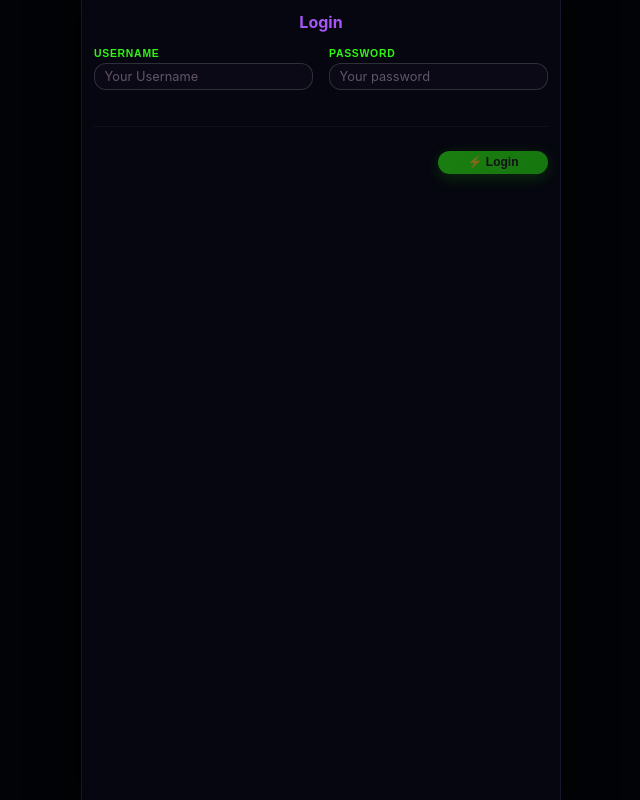
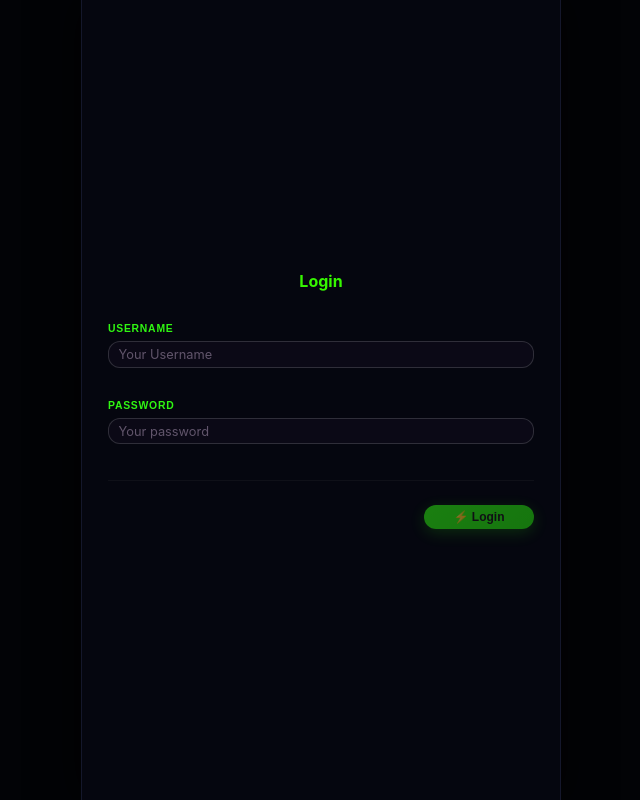
Before and after one commit to mohsingaur/poultry-app, an Angular app: page /login in a window 1280 px wide. Shown: the whole page, without its empty margins (319-959 px from the left). Built offline with nearby package versions, Linux system fonts and the light colour scheme.

Commit message:
added cool features

```diff
--- a/src/app/app.config.ts
+++ b/src/app/app.config.ts
@@ -3,13 +3,16 @@ import { provideRouter } from '@angular/router';
 
 import { routes } from './app.routes';
 import { provideServiceWorker } from '@angular/service-worker';
+import { provideHttpClient, withInterceptors } from '@angular/common/http';
+import { tokenInterceptor } from './services/token-interceptor';
 
 export const appConfig: ApplicationConfig = {
   providers: [
     provideBrowserGlobalErrorListeners(),
+    provideHttpClient(withInterceptors([tokenInterceptor])),
     provideRouter(routes), provideServiceWorker('ngsw-worker.js', {
-            enabled: !isDevMode(),
-            registrationStrategy: 'registerWhenStable:30000'
-          })
+      enabled: !isDevMode(),
+      registrationStrategy: 'registerWhenStable:30000'
+    })
   ],
 };
--- a/src/app/components/login/login.html
+++ b/src/app/components/login/login.html
@@ -18,11 +18,12 @@
     </div>
 </div>
 }
-<div style=" display: flex;flex-direction: column; justify-content: center; align-items: center;">
-    <!-- <div class="entry-form-container"> -->
+
+<div class="entry-form-container">
     <div class="form-heading">Login</div>
+
     <form [formRoot]="loginForm">
-        <div class="form-grid">
+
         <div class="form-group">
             <label class="form-label">Username</label>
             <input type="text" class="form-input" [formField]="loginForm.username" placeholder="Your Username">
@@ -32,6 +33,7 @@
             }
             }
         </div>
+
         <div class="form-group">
             <label class="form-label">Password</label>
             <input type="password" class="form-input" [formField]="loginForm.password" placeholder="Your password">
@@ -41,7 +43,7 @@
             }
             }
         </div>
-        </div>
+
         <div class="form-actions">
             <button type="submit" class="btn btn-primary" [disabled]="loginForm().invalid() || isLoading()">
                 @if (isLoading()) {
@@ -55,4 +57,3 @@
         </div>
     </form>
 </div>
-<!-- </div> -->
--- a/src/app/components/login/login.scss
+++ b/src/app/components/login/login.scss
@@ -0,0 +1,37 @@
+.alert {
+    position: absolute;
+    width: -webkit-fill-available;
+    margin-right: 1rem;
+}
+
+.entry-form-container {
+    display: flex;
+    flex-direction: column;
+    justify-content: center;
+    align-items: center;
+    gap: 1rem;
+    width: -webkit-fill-available;
+    height: -webkit-fill-available;
+}
+
+.form-heading {
+    color: #36f700;
+}
+
+form {
+    width: 100%;
+
+    .form-label {
+        padding-bottom: 0.2rem;
+    }
+
+    .form-group {
+        margin-bottom: 2rem;
+    }
+
+    .error {
+        font-size: 0.8rem;
+        color: #ff006a;
+        font-weight: 500;
+    }
+}
--- a/src/app/components/login/login.ts
+++ b/src/app/components/login/login.ts
@@ -24,7 +24,7 @@ export class Login {
   loginModel = signal({
     username: '',
     password: '',
-    userType: 'AppUser'
+    portal: 'app'
   });
   loginForm = form(this.loginModel, (path) => {
     required(path.username, { message: "Username is required" });
--- a/src/app/pages/daily-log/daily-log.ts
+++ b/src/app/pages/daily-log/daily-log.ts
@@ -14,7 +14,7 @@ import { Utility } from '../../utility/data-store';
 export class DailyLog {
   isFormOpen = signal<boolean>(false);
   batchId: string = '';
-  companyId: string = '';
+  companyTypeDetailId: string = '';
   isLoading = signal<boolean>(false);
   logEntries = signal<any[]>([]);
   stdBags = signal(0);
@@ -25,7 +25,7 @@ export class DailyLog {
 
   dailyLogModel = signal({
     uploadDate: new Date().toISOString().substring(0, 10),
-    companyId: '',
+    companyTypeDetailId: '',
     dailyMortality: '',
     dailyFeedBagsConsumed: '',
     dailyBodyWeight: '',
@@ -44,7 +44,7 @@ export class DailyLog {
       action: async (field) => {
         let payload = field().value();
         payload.batchId = this.batchId;
-        payload.companyId = this.companyId || '1';
+        payload.companyTypeDetailId = this.companyTypeDetailId || '1';
         console.log(payload);
         this.postDailyEntry(payload);
       }
--- a/src/app/pages/feed-log/feed-log.ts
+++ b/src/app/pages/feed-log/feed-log.ts
@@ -15,7 +15,7 @@ export class FeedLog {
   isFormOpen = signal<boolean>(false);
   feedTypeMaster = signal<any[]>([]);
   batchId: string = '';
-  companyId: string = '';
+  companyTypeDetailId: string = '';
   logEntries = signal<any[]>([]);
 
   // inject dependencies
--- a/src/app/pages/home/home.html
+++ b/src/app/pages/home/home.html
@@ -59,7 +59,7 @@
                 (GM/BIRD)</small>
                 }
                 @else{
-                {{ selectedBatch().chicksAvgWeight / 1000 | number: '1.2-3'}} <small>(KG/BIRD)</small>
+                {{ selectedBatch().chicksAvgWeight / 1000 | number: '1.2-2'}} <small>(KG/BIRD)</small>
                 }
         </span>
     </div>
@@ -108,7 +108,7 @@
     </div>
     <div class="detail-item">
         <span class="label">Batch Performance</span>
-        <span class="value">{{ selectedBatch().batchStandardEPI }}</span>
+        <span class="value">{{ selectedBatch().batchStandardEPI }} Grade</span>
     </div>
 
     <!-- <div class="detail-item">
--- a/src/app/services/token-interceptor.ts
+++ b/src/app/services/token-interceptor.ts
@@ -1,8 +1,17 @@
-import { Injectable } from '@angular/core';
+import { HttpInterceptorFn } from '@angular/common/http';
+import { Utility } from '../utility/data-store';
 
-@Injectable({
-  providedIn: 'root',
-})
-export class TokenInterceptor {
-
-}
+export const tokenInterceptor: HttpInterceptorFn = (req, next) => {
+  if (req.url.includes('login') || req.url.includes('signup')) {
+    return next(req);
+  }
+  const token = Utility.getToken();
+  if (token) {
+    req = req.clone({
+      setHeaders: {
+        Authorization: `Bearer ${token}`
+      }
+    });
+  }
+  return next(req);
+};
```
Lines whose indentation alone changed are shown as unchanged.
